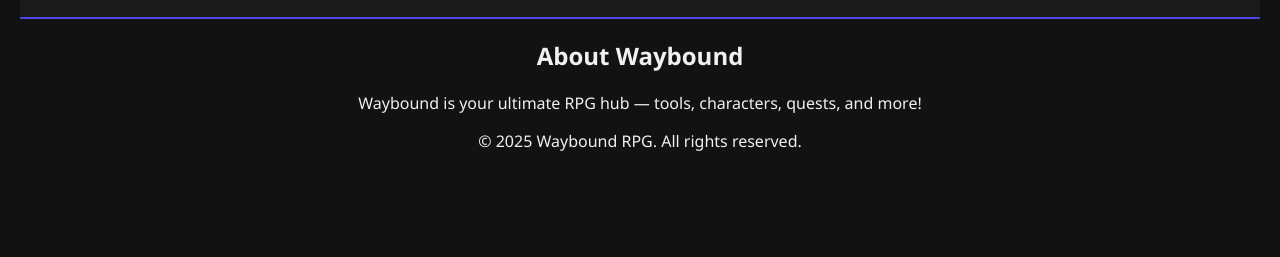
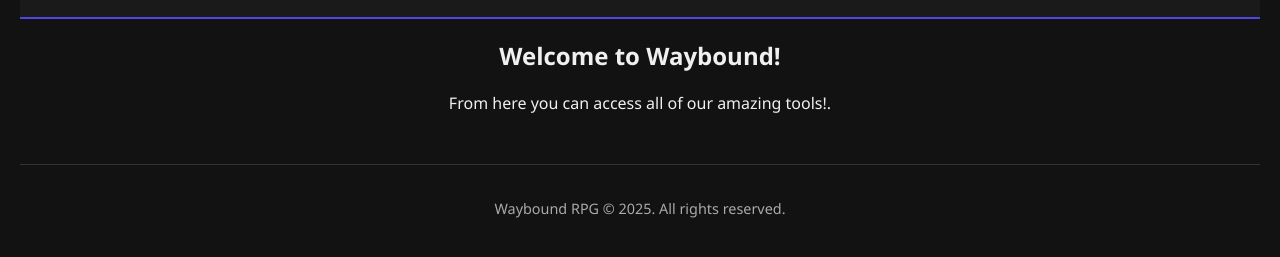
Before and after one commit to wayboundrpg/waybound-site, a plain HTML site: page index.html in a window 1280 px wide. Shown: the part 77-334 px from the top of the page. Drawn offline with Linux system fonts and the light colour scheme.

Commit message:
Added template main to each page

```diff
--- a/index.html
+++ b/index.html
@@ -23,16 +23,23 @@
       </header>
 
 
-    <main>
-        <section>
-            <h2>About Waybound</h2>
-            <p>Waybound is your ultimate RPG hub — tools, characters, quests, and more!</p>
+      <main class="page-container">
+        <section class="hero">
+          <h1>Welcome to Waybound!</h1>
+          <p>From here you can access all of our amazing tools!.</p>
         </section>
-    </main>
 
-    <footer>
-        <p>&copy; 2025 Waybound RPG. All rights reserved.</p>
-    </footer>
+        <section class="content">
+          <!-- More detailed content will go here later -->
+        </section>
+      </main>
+
+
+
+    <footer class="site-footer">
+        <p>Waybound RPG © 2025. All rights reserved.</p>
+      </footer>
+
     <script src="scripts/shared.js"></script>
 </body>
 </html>
--- a/styles/main.css
+++ b/styles/main.css
@@ -132,3 +132,12 @@ body {
   .nav-links li a:hover {
     color: #4f46e5;
   }
+  /* Footer */
+.site-footer {
+    margin-top: 50px;
+    padding: 20px;
+    text-align: center;
+    font-size: 0.9rem;
+    color: #aaa;
+    border-top: 1px solid #333;
+  }
```
Also changed, not shown: tools/campaigns.html (+16 -3 lines), tools/character.html (+16 -3 lines), tools/dice.html (+5 -0 lines), tools/journal.html (+15 -6 lines), tools/name.html (+15 -6 lines), tools/npc.html (+15 -6 lines), tools/wiki.html (+16 -3 lines).
